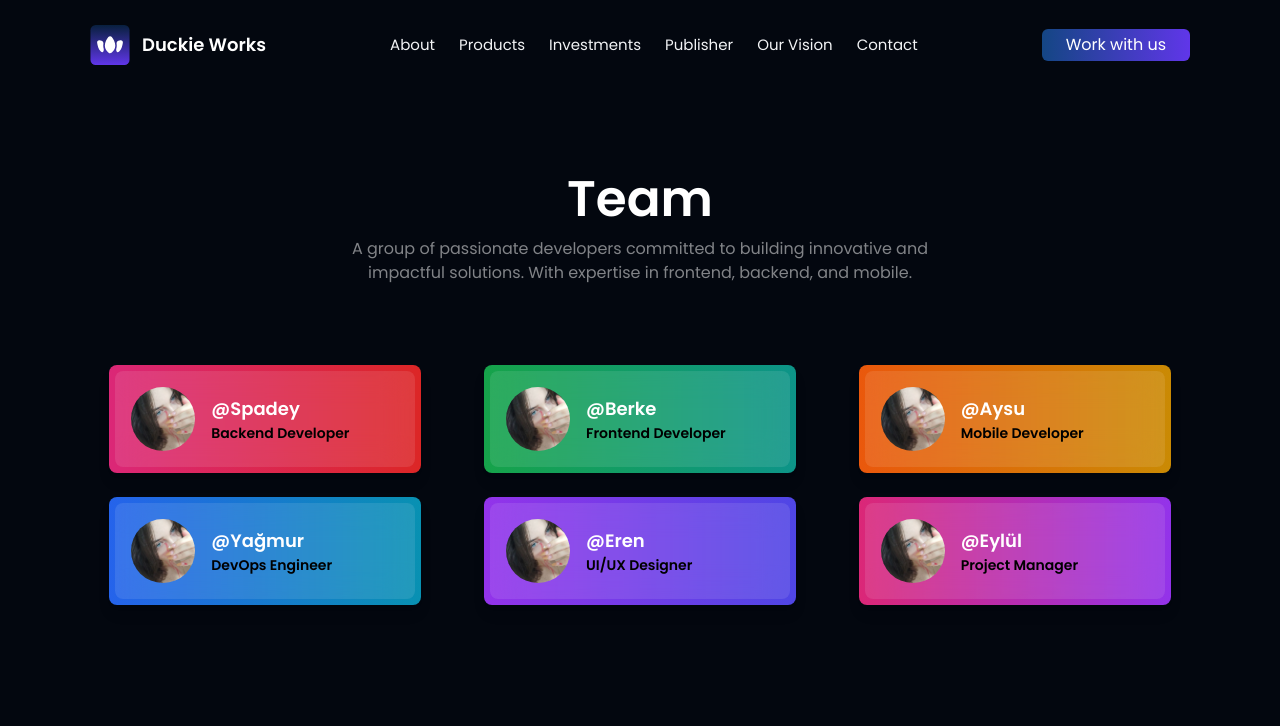
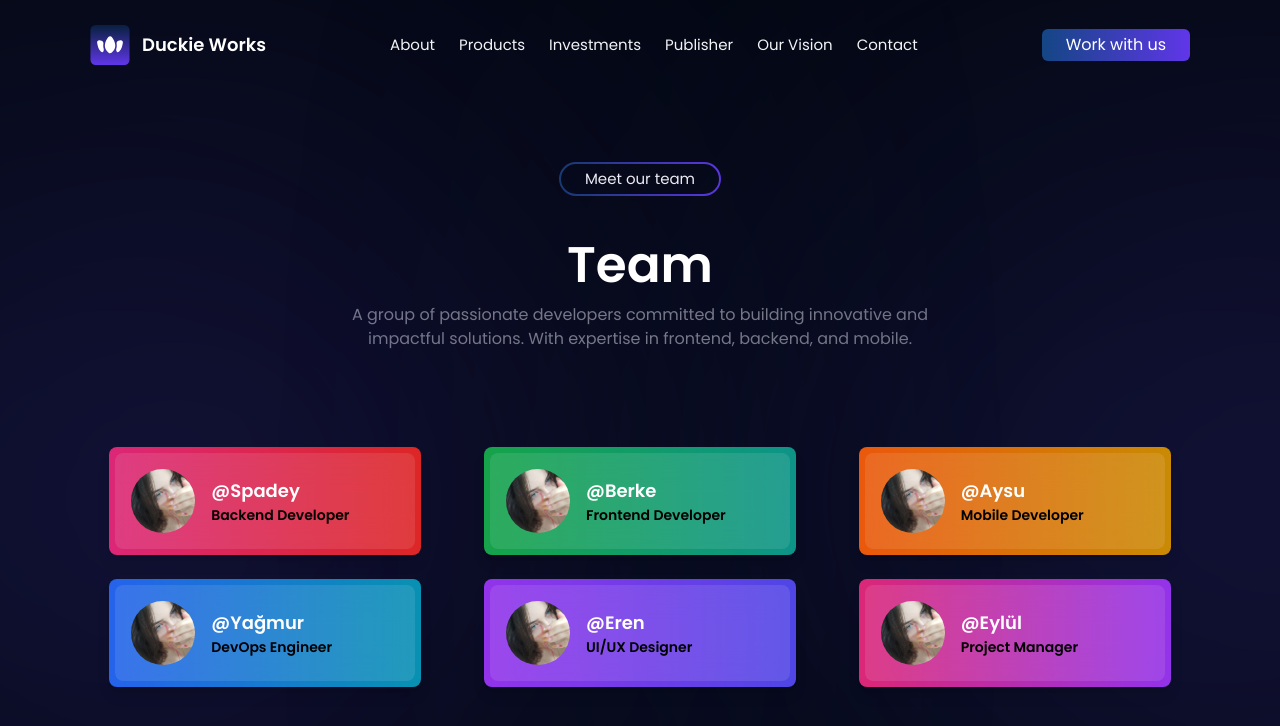
Before and after one commit to SpadeyDev/duckie.work, a React (Vite) app: page /team in a window 1280 px wide. Shown: the top 726 px of the page. Built offline with nearby package versions, Linux system fonts and the light colour scheme.

Commit message:
refactor: team page

```diff
--- a/src/containers/team.jsx
+++ b/src/containers/team.jsx
@@ -4,24 +4,43 @@ import profilepng from "../assets/profile.jpg";
 
 function Team() {
   return (
-    <div className="flex items-center justify-center w-full h-screen bg-[#03070F] font-poppins">
+    <div className="flex items-center justify-center w-full h-screen bg-[#03070F] font-poppins overflow-x-hidden">
       <div className="h-full max-w-[1100px] w-[95%]">
         <Nav />
         <div className="text-white mt-24">
-          <div className="text-center">
+          <div className="flex items-center justify-center">
+            <div className="bg-gradient-to-r from-[#163C6D] to-[#6036E9] p-[2px] rounded-full inline-block">
+              <button className="bg-[#03070F] rounded-full px-6 py-1 w-full h-full text-white text-[15px]">
+                Meet our team
+              </button>
+            </div>
+          </div>
+          <div className="text-center mt-8">
             <h1 className="text-white text-[50px] font-semibold z-10 relative">
               Team
             </h1>
             <p className="text-white/50">
-              A group of passionate developers committed to building innovative
-              and <br />
-              impactful solutions. With expertise in frontend, backend, and
-              mobile.
+              A group of passionate developers committed to building
+              innovative and <br />
+              impactful solutions. With expertise in frontend,
+              backend, and mobile.
             </p>
           </div>
         </div>
 
-        <div className="grid grid-cols-3 gap-6 justify-items-center mt-20">
+        <div className="relative mt-24">
+          <div className="absolute right-1/2 top-[50px] w-full h-full flex items-center justify-center z-0">
+            <div className="w-[600px] h-[350px] blur-[250px] rounded-full bg-gradient-to-r from-[#08203E] to-[#6036E9] z-0"></div>
+          </div>
+        </div>
+
+        <div className="relative mt-24">
+          <div className="absolute left-1/2 top-[50px] w-full h-full flex items-center justify-center z-0">
+            <div className="w-[600px] h-[350px] blur-[250px] rounded-full bg-gradient-to-r from-[#08203E] to-[#6036E9] z-0"></div>
+          </div>
+        </div>
+
+        <div className="grid max-sm:grid-cols-1 max-lg:grid-cols-2 grid-cols-3 gap-6 justify-items-center mt-20">
           <div className="relative p-1.5 bg-gradient-to-r from-pink-600 to-red-600 rounded-lg shadow-lg cursor-pointer">
             <div className="bg-white bg-opacity-10 backdrop-filter backdrop-blur-lg rounded-lg p-4 flex items-center space-x-4 w-[300px]">
               <img
@@ -30,7 +49,9 @@ function Team() {
                 className="w-16 h-16 rounded-full object-cover"
               />
               <div>
-                <h3 className="text-white text-lg font-semibold">@Spadey</h3>
+                <h3 className="text-white text-lg font-semibold">
+                  @Spadey
+                </h3>
                 <p className="text-black text-sm font-semibold">
                   Backend Developer
                 </p>
@@ -46,7 +67,9 @@ function Team() {
                 className="w-16 h-16 rounded-full object-cover"
               />
               <div>
-                <h3 className="text-white text-lg font-semibold">@Berke</h3>
+                <h3 className="text-white text-lg font-semibold">
+                  @Berke
+                </h3>
                 <p className="text-black text-sm font-semibold">
                   Frontend Developer
                 </p>
@@ -62,7 +85,9 @@ function Team() {
                 className="w-16 h-16 rounded-full object-cover"
               />
               <div>
-                <h3 className="text-white text-lg font-semibold">@Aysu</h3>
+                <h3 className="text-white text-lg font-semibold">
+                  @Aysu
+                </h3>
                 <p className="text-black text-sm font-semibold">
                   Mobile Developer
                 </p>
@@ -77,7 +102,9 @@ function Team() {
                 className="w-16 h-16 rounded-full object-cover"
               />
               <div>
-                <h3 className="text-white text-lg font-semibold">@Yağmur</h3>
+                <h3 className="text-white text-lg font-semibold">
+                  @Yağmur
+                </h3>
                 <p className="text-black text-sm font-semibold">
                   DevOps Engineer
                 </p>
@@ -93,7 +120,9 @@ function Team() {
                 className="w-16 h-16 rounded-full object-cover"
               />
               <div>
-                <h3 className="text-white text-lg font-semibold">@Eren</h3>
+                <h3 className="text-white text-lg font-semibold">
+                  @Eren
+                </h3>
                 <p className="text-black text-sm font-semibold">
                   UI/UX Designer
                 </p>
@@ -109,7 +138,9 @@ function Team() {
                 className="w-16 h-16 rounded-full object-cover"
               />
               <div>
-                <h3 className="text-white text-lg font-semibold">@Eylül</h3>
+                <h3 className="text-white text-lg font-semibold">
+                  @Eylül
+                </h3>
                 <p className="text-black text-sm font-semibold">
                   Project Manager
                 </p>
```
